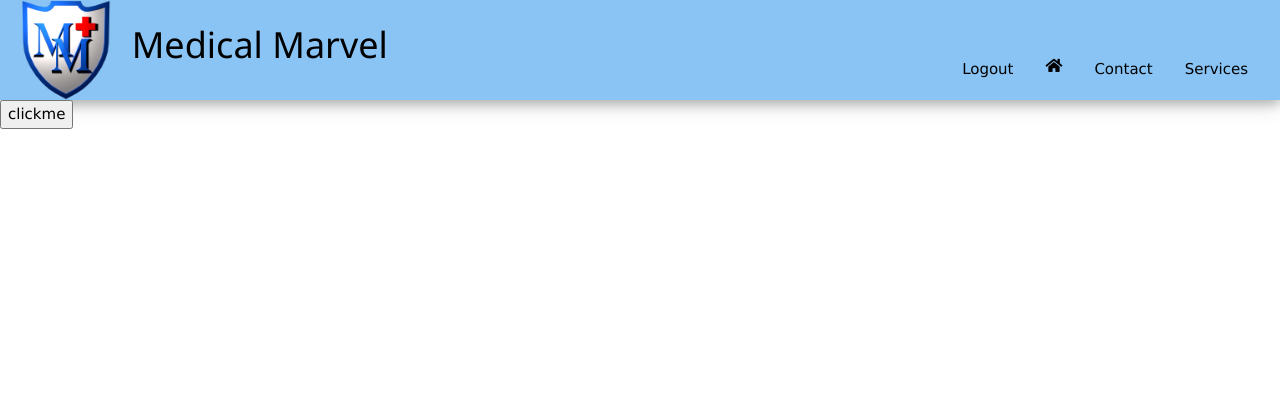
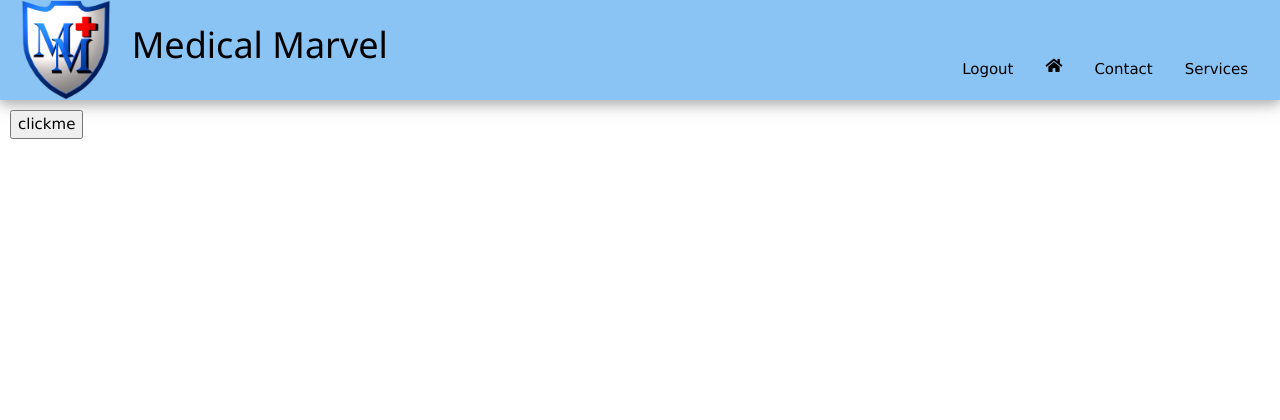
Before and after one commit to medical-marvel/Website, a PHP site: the page made by previous trial.php in a window 1280 px wide. Shown: the top 420 px of the page. Run offline with PHP 8.4, Linux system fonts and the light colour scheme; some libraries are stand-ins or nearby versions.

Commit message:
previous trial edits

```diff
--- a/JS/Login.js
+++ b/JS/Login.js
@@ -41,7 +41,6 @@ firebase.auth().onAuthStateChanged(function(user) {
       console.log("Welcome User : " + email_id);
       console.log(user.uid);
     }
-
   } else {
     // No user is signed in.
     console.log(user);
--- a/JS/PreviousTrials.js
+++ b/JS/PreviousTrials.js
@@ -29,17 +29,21 @@ var database = firebase.firestore();
 }
 function displayinfo(id)
 {
-	var div = document.createElement("div");
 	var info=document.querySelector("#trialinfo");
+	var header = document.createElement("h4");
 
 	var user = firebase.auth().currentUser;
 	var database = firebase.firestore();
 	console.log(id);
+	header.textContent=id;
+	info.appendChild(header);
 	var datastored=database.doc("Lab/"+user.uid+"/Trial/"+(id)).get()
 	.then((snapshot) => {
 		console.log(snapshot.data());
 		data=snapshot.data();
 		console.log(data.status);
+		//creating html
+		var ul = document.createElement("ul");
 		for(name in data){
 			console.log(name);
 			console.log(data[name]);
@@ -53,7 +57,8 @@ console.log(id);
 			p2.textContent=data[name];
 			li.appendChild(p1);
 			li.appendChild(p2);
-			info.appendChild(li);
+			ul.appendChild(li);
 		}
+		info.appendChild(ul);
 	});
 }
--- /dev/null
+++ b/css/PreviousTrials.css
@@ -0,0 +1,3 @@
+button{
+	margin: 10px;
+}
--- a/previous trial.php
+++ b/previous trial.php
@@ -5,28 +5,13 @@ require_once 'Header.php';
 <html>
 <head>
 	<script src="JS/PreviousTrials.js"></script>
-	<!-- <link rel="stylesheet" href="CSS/Previous.css"> -->
+	<link rel="stylesheet" href="CSS/PreviousTrials.css">
 </head>
 <body >
-	<div id="trialbar">
+	<div id="trialbar" class="w3-card-4">
 	<button style="float: left;" onclick="loadtrial()">clickme</button>
 </div>
-	<!-- <div id="phases" class="w3-dropdown-content w3-bar-block w3-card-4">
-        <a href="#" class="w3-bar-item w3-button">Link 1</a>
-        <a href="#" class="w3-bar-item w3-button">Link 2</a>
-        <a href="#" class="w3-bar-item w3-button">Link 3</a>
-      </div>
-
-      <div class="w3-dropdown-hover">
-    <button class="w3-button">Dropdown</button>
-    <div class="w3-dropdown-content w3-bar-block w3-card-4">
-      <a href="#" class="w3-bar-item w3-button">Link 1</a>
-      <a href="#" class="w3-bar-item w3-button">Link 2</a>
-      <a href="#" class="w3-bar-item w3-button">Link 3</a>
-    </div>
-  </div> -->
-<div class=" w3-card-4" >
-	<ul id="trialinfo"></ul>
+<div class=" w3-card-4 w3-margin-left" id="trialinfo" >
 </div>
 
 
```
Lines whose indentation alone changed are shown as unchanged.
